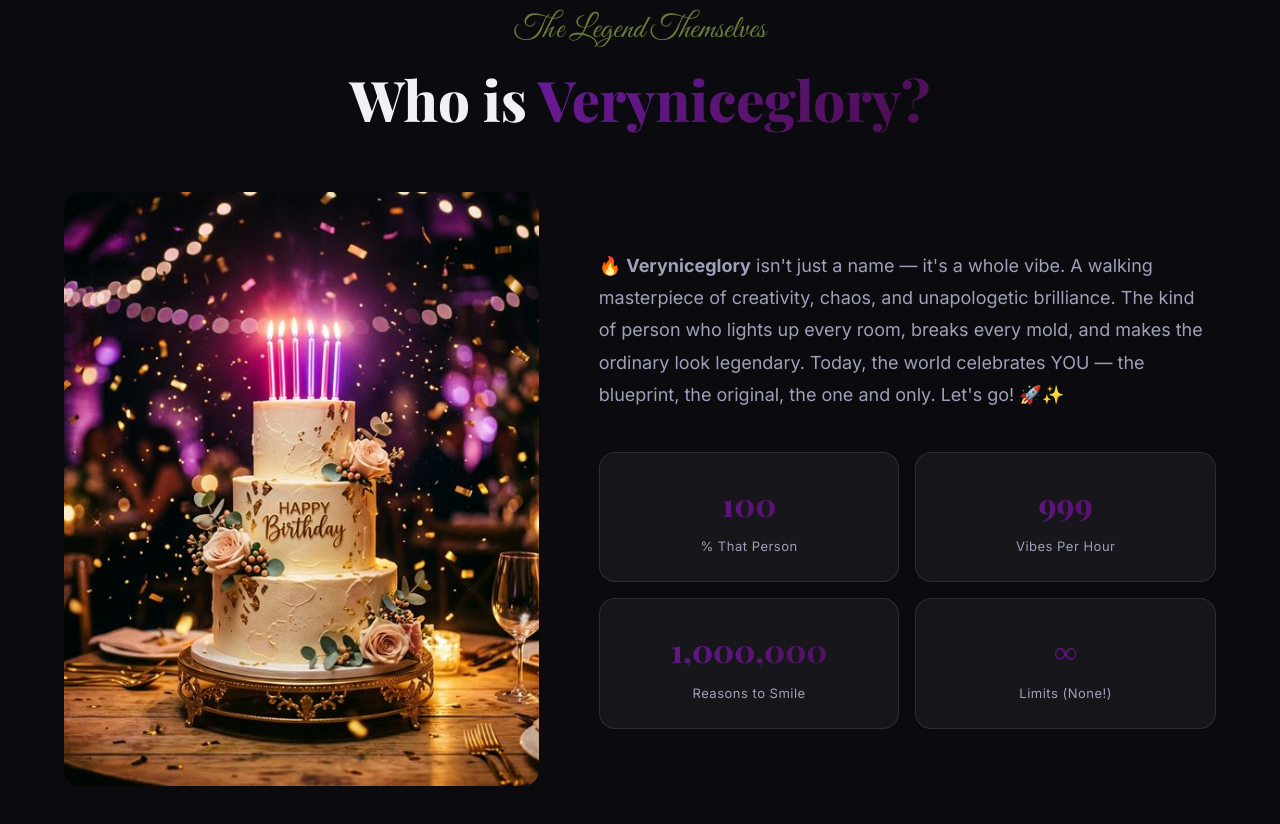
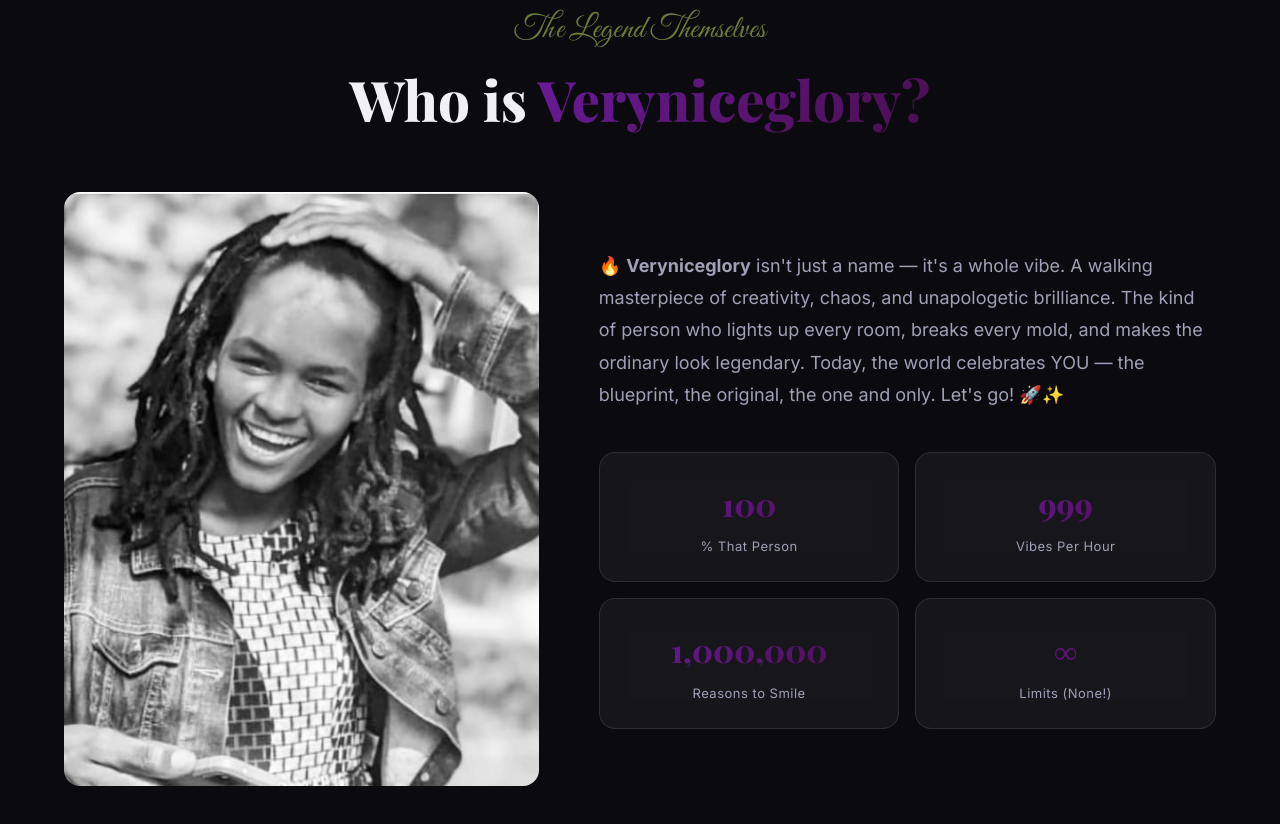
Before and after one commit to GloryMsasalaga/happy-birthday, a website: page index.html in a window 1280 px wide. Shown: the part 1048-1872 px from the top of the page. Drawn offline with nearby package versions, Linux system fonts and the light colour scheme; no server answers; files whose address does not match are found by name.

Commit message:
feat:adding image in the frontend side

```diff
--- a/index.html
+++ b/index.html
@@ -97,7 +97,7 @@
         <div class="about-grid">
             <div class="about-image reveal reveal-left">
                 <div class="image-frame">
-                    <img src="birthday_hero.png" alt="veryniceglory" id="aboutPhoto">
+                    <img src="C:\Users\hp\birthday\IMG_20230512_203455_667.jpg" alt="veryniceglory" id="aboutPhoto">
                     <div class="image-glow"></div>
                 </div>
             </div>
```
Also changed, not shown: IMG_20230512_203455_667.jpg (added).
